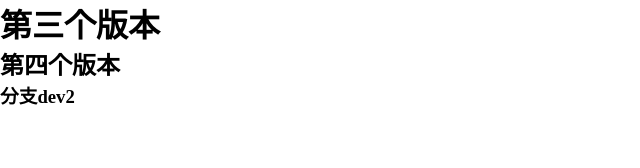
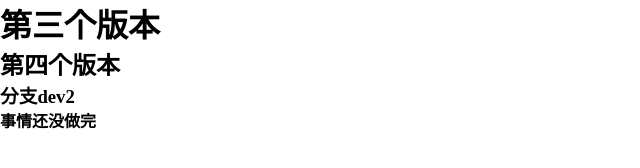
Before and after one commit to Xiahuisheng/test, a plain HTML site: page index.html in a window 1280 px wide. Shown: the whole page, without its empty margins (0-640 px from the left). Drawn offline with Linux system fonts and the light colour scheme.

Commit message:
add h4 tag

```diff
--- a/index.html
+++ b/index.html
@@ -10,5 +10,6 @@
     <h1>第三个版本</h1>
     <h2>第四个版本</h2>
     <h3>分支dev2</h3>
+    <h4>事情还没做完</h4>
 </body>
 </html>
```
